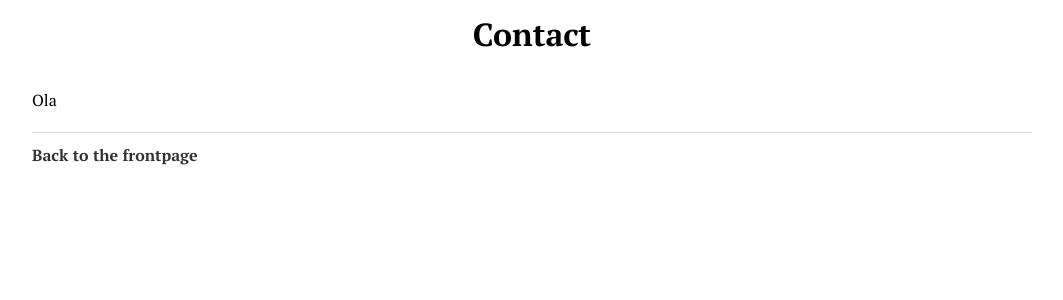
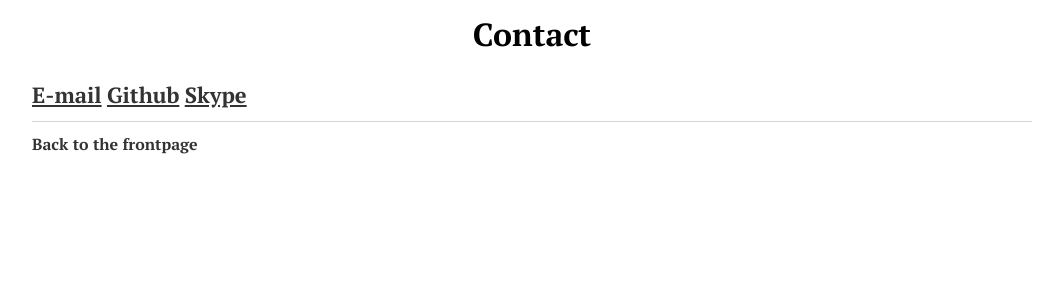
Before and after one commit to mudcrab/pitfireio, a Jekyll site: the page built from contact.md, in a window 1280 px wide. Shown: the top 300 px of the page, without its empty margins (108-1171 px from the left). Built offline with Jekyll 4.4.1, drawn with Linux system fonts in a browser that asks for light colours; nearby versions of some CDN libraries; some web fonts are replaced.

Commit message:
contact page

```diff
--- a/contact.md
+++ b/contact.md
@@ -4,4 +4,4 @@ title: Contact
 permalink: /contact/
 ---
 
-Ola
+### [E-mail](mailto:jevgeni@pitfire.eu) [Github](http://github.com/mudcrab) [Skype](skype:jevgeni.kr?chat)
```
